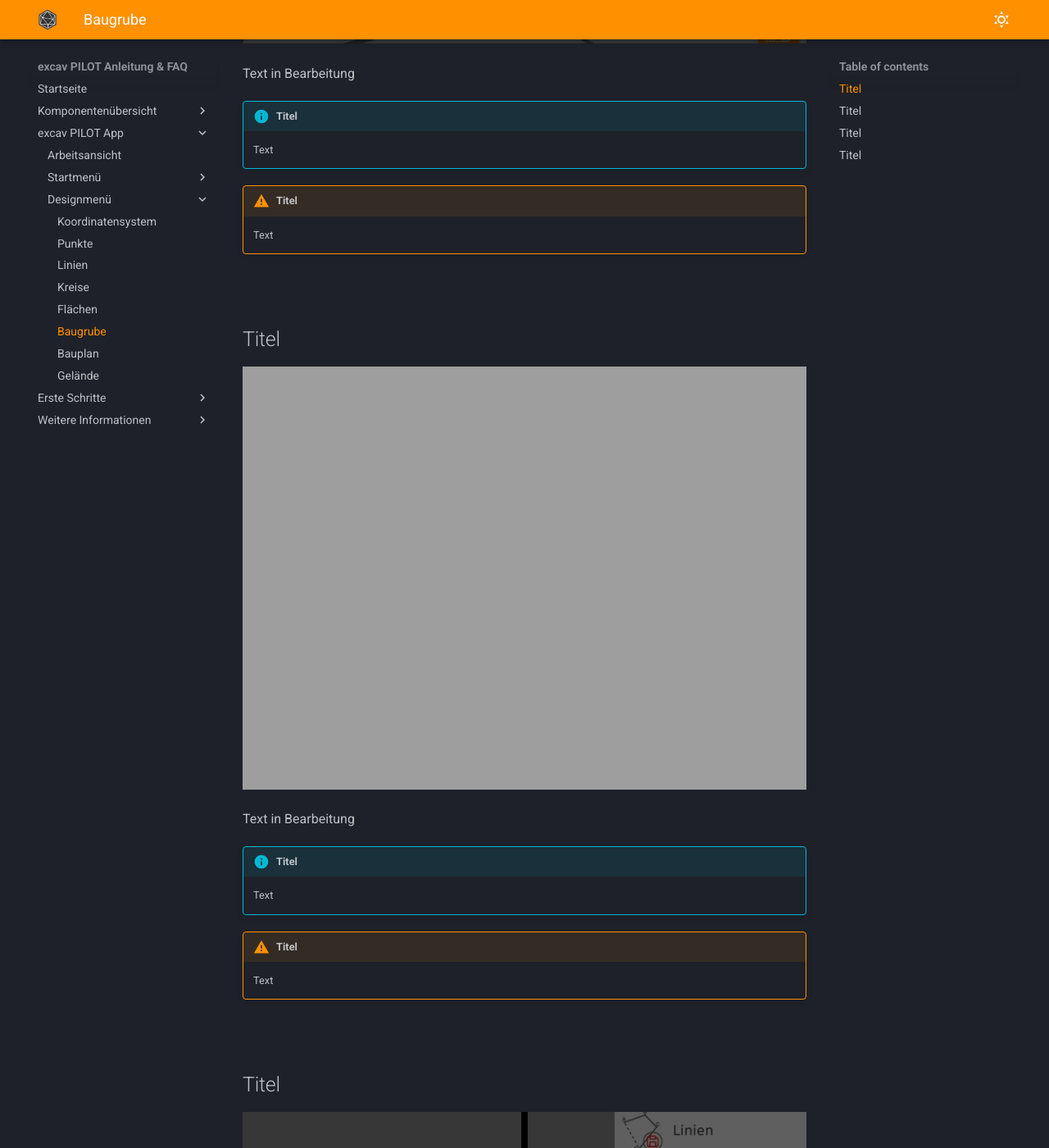
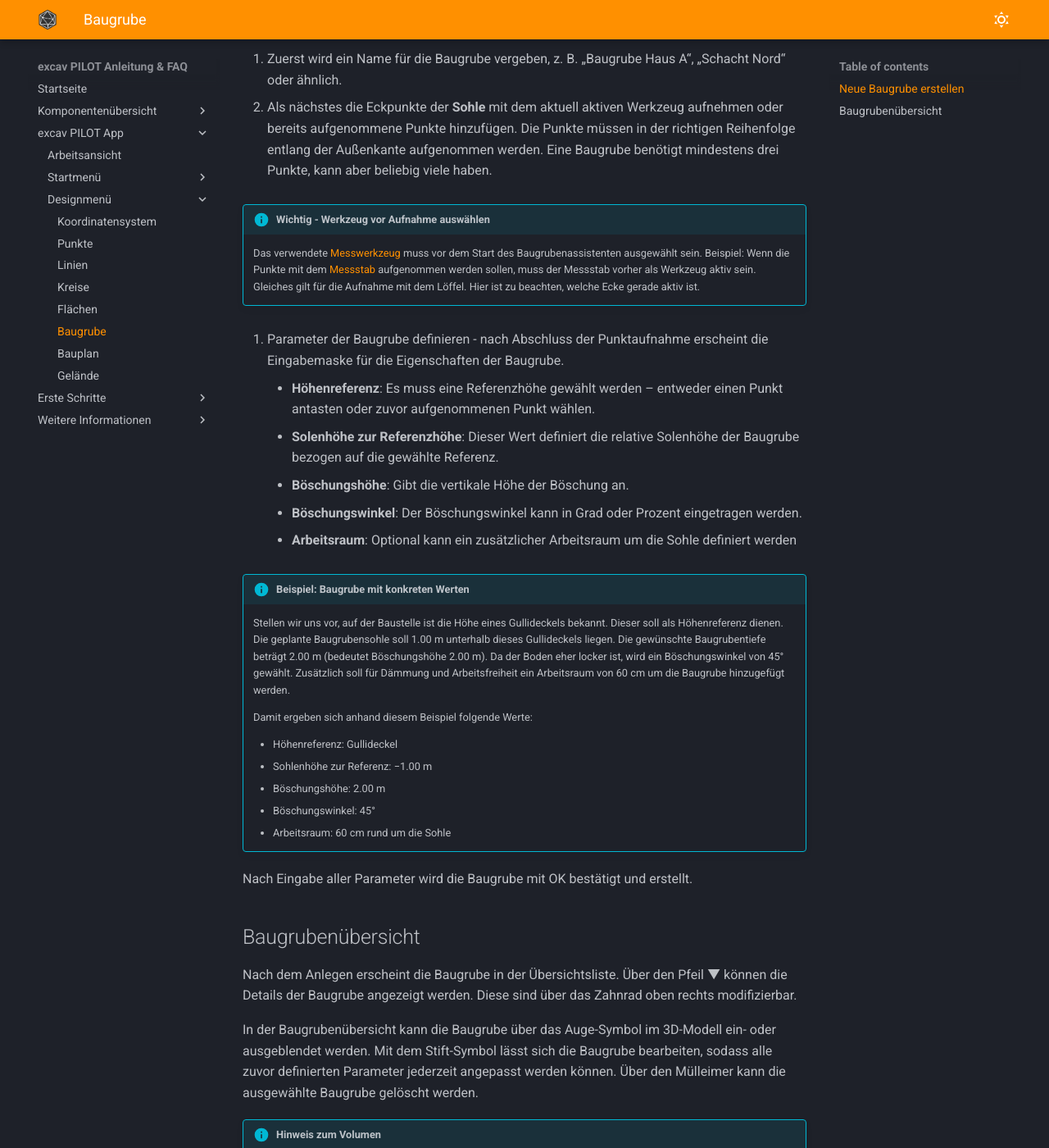
Before and after one commit to tobias-sizmann/mkdocs-excavpilot, an MkDocs documentation site: the page built from docs/Baugrube/Baugrube.md, in a window 1280 px wide and 1400 px high, scrolled down 1765 px. Shown: the whole window at 82% size. Built offline with MkDocs 1.6.1 and Material for MkDocs 9.7.7, drawn with Linux system fonts in a browser that asks for light colours; some of the changed text lies outside the part shown.

Commit message:
baugrube

```diff
--- a/docs/Baugrube/Baugrube.md
+++ b/docs/Baugrube/Baugrube.md
@@ -6,38 +6,71 @@
 
 # Baugrube
 
-Hinweis: Diese Seite befindet sich gerade in Bearbeitung.
+Im excav Pilot können Baugruben direkt im Feld aus Punktmessungen erstellt werden. Eine Baugrube besteht immer aus:
+
+- einer horizontalen Sohle,
+- einem optionalen Arbeitsraum um die Sohle,
+- einer Böschung, definiert durch Böschungshöhe und Böschungswinkel
+
+Eine Baugrube beschreibt somit einen vollständigen Aushubkörper, der aus beliebig vielen einzeln aufgenommenen Randpunkten erzeugt werden kann.
 
 <p align="center" width="100%">
   <img width="100%" src="/images_docs/Ansicht Baugrube (5).jpg"/>
 </p>
 
-Text in Bearbeitung
 
-!!! info "Titel"
-    Text
+## Neue Baugrube erstellen
 
-!!! Warning "Titel"
-    Text
-
-<br>
-
-## Titel
+Zur Erstellung einer neuen Baugrube öffnet man zunächst das Design-Menü, wählt dort den Eintrag Baugrube aus und klickt anschließend auf Neue Baugrube anlegen.
 
 <p align="center" width="100%">
   <img width="100%" src="/images_docs/Ansicht Baugrube (1).jpg"/>
 </p>
 
-Text in Bearbeitung
+1. Zuerst wird ein Name für die Baugrube vergeben, z. B. „Baugrube Haus A“, „Schacht Nord“ oder ähnlich.
 
-!!! info "Titel"
-    Text
+2. Als nächstes die Eckpunkte der **Sohle** mit dem aktuell aktiven Werkzeug aufnehmen oder bereits aufgenommene Punkte hinzufügen. Die Punkte müssen in der richtigen Reihenfolge entlang der Außenkante aufgenommen werden. Eine Baugrube benötigt mindestens drei Punkte, kann aber beliebig viele haben.
 
-!!! Warning "Titel"
-    Text
+!!! info "Wichtig - Werkzeug vor Aufnahme auswählen"
+    Das verwendete [Messwerkzeug](https://docs.excav.de/Werkzeuge/Werkzeuge/) muss vor dem Start des Baugrubenassistenten ausgewählt sein.
+    Beispiel: Wenn die Punkte mit dem [Messstab](https://docs.excav.de/Messstab/Messstab/) aufgenommen werden sollen, muss der Messstab vorher als Werkzeug aktiv sein. Gleiches gilt für die Aufnahme mit dem Löffel. Hier ist zu beachten, welche Ecke gerade aktiv ist.
 
-<br>
+3. Parameter der Baugrube definieren - nach Abschluss der Punktaufnahme erscheint die Eingabemaske für die Eigenschaften der Baugrube.
 
+     - **Höhenreferenz**: Es muss eine Referenzhöhe gewählt werden – entweder einen Punkt antasten oder zuvor aufgenommenen Punkt wählen.
+     - **Solenhöhe zur Referenzhöhe**: Dieser Wert definiert die relative Solenhöhe der Baugrube bezogen auf die gewählte Referenz.
+     - **Böschungshöhe**: Gibt die vertikale Höhe der Böschung an.
+     - **Böschungswinkel**: Der Böschungswinkel kann in Grad oder Prozent eingetragen werden.
+     - **Arbeitsraum**: Optional kann ein zusätzlicher Arbeitsraum um die Sohle definiert werden
+
+!!! info "Beispiel: Baugrube mit konkreten Werten"
+    Stellen wir uns vor, auf der Baustelle ist die Höhe eines Gullideckels bekannt. Dieser soll als Höhenreferenz dienen. Die geplante Baugrubensohle soll 1.00 m unterhalb dieses Gullideckels liegen.
+    Die gewünschte Baugrubentiefe beträgt 2.00 m (bedeutet Böschungshöhe 2.00 m). Da der Boden eher locker ist, wird ein Böschungswinkel von 45° gewählt. Zusätzlich soll für Dämmung und Arbeitsfreiheit ein Arbeitsraum von 60 cm um die Baugrube hinzugefügt werden.
+
+    Damit ergeben sich anhand diesem Beispiel folgende Werte:
+
+     - Höhenreferenz: Gullideckel
+     - Sohlenhöhe zur Referenz: −1.00 m
+     - Böschungshöhe: 2.00 m
+     - Böschungswinkel: 45°
+     - Arbeitsraum: 60 cm rund um die Sohle
+
+Nach Eingabe aller Parameter wird die Baugrube mit OK bestätigt und erstellt.
+
+## Baugrubenübersicht
+
+Nach dem Anlegen erscheint die Baugrube in der Übersichtsliste.
+Über den Pfeil ▼ können die Details der Baugrube angezeigt werden. Diese sind über das Zahnrad oben rechts modifizierbar.
+
+In der Baugrubenübersicht kann die Baugrube über das Auge-Symbol im 3D-Modell ein- oder ausgeblendet werden. Mit dem Stift-Symbol lässt sich die Baugrube bearbeiten, sodass alle zuvor definierten Parameter jederzeit angepasst werden können. Über den Mülleimer kann die ausgewählte Baugrube gelöscht werden.
+
+!!! info "Hinweis zum Volumen"
+    Das angezeigte Volumen ist das verdichtete Volumen. Das Volumen wird bis zur angegebenen Böschungshöhe berechnet. Metaphorisch gesprochen: die Baugrube wird mit Wasser bis zur oberen Böschungskante eingelassen - das vom Wasser eingenommene Volumen entspricht dem in der App berechneten Volumen.
+
+    Reale Bodenverhältnisse können entsprechend abweichen. Für den Aushub muss ein Auflockerungsfaktor berücksichtigt werden.
+
+
+<!--
 ## Titel
 
 <p align="center" width="100%">
@@ -84,7 +117,7 @@
 !!! Warning "Titel"
     Text
 
-
+-->
 <!-- BACKLOG
 
 Unter dem Menüpunkt „Baugrube“ erhalten Sie die Möglichkeit eine Baugrube zu erstellen und zu speichern. Um eine Baugrube zu erstellen, müssen Sie drei Punkte erfassen und speichern sowie die Werte zur Tiefe zur Referenz in cm / m, Tiefe der Baugrube in cm / m, den Böschungswinkel in Grad / % sowie den Arbeitsraum in cm / m angeben. Erstellen Sie die Baugrube und bestätigen Sie den Vorgang mit „Ok“ oder brechen Sie ihn ab mit „Abbrechen“. Unter Einstellungen (Zahnradsymbol rechts oben) haben Sie die Möglichkeit die Informationen zu zahlreichen Angaben im Hinblick auf die Anzahl der Punkte, Tiefe zur Referenz, Tiefe der Baugrube, Arbeitsraum und das berechnete Volumen darstellen zu lassen oder bei Bedarf auszublenden.
```
Also changed, not shown: docs/Gelände/Gelände.md (+2 -2 lines).
